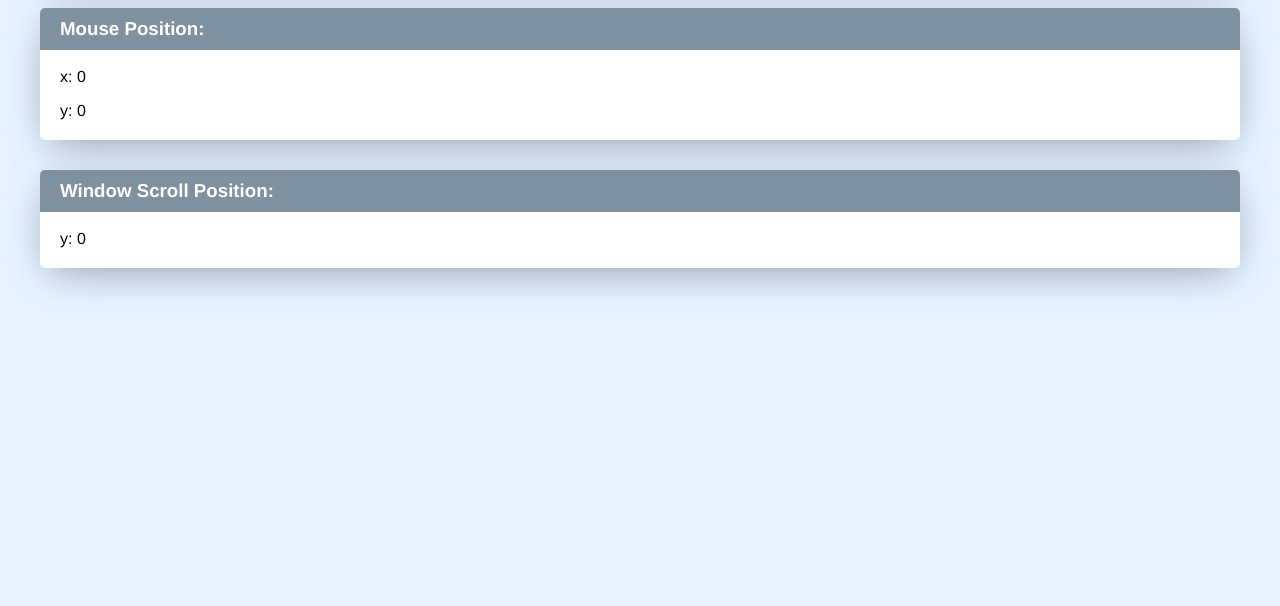
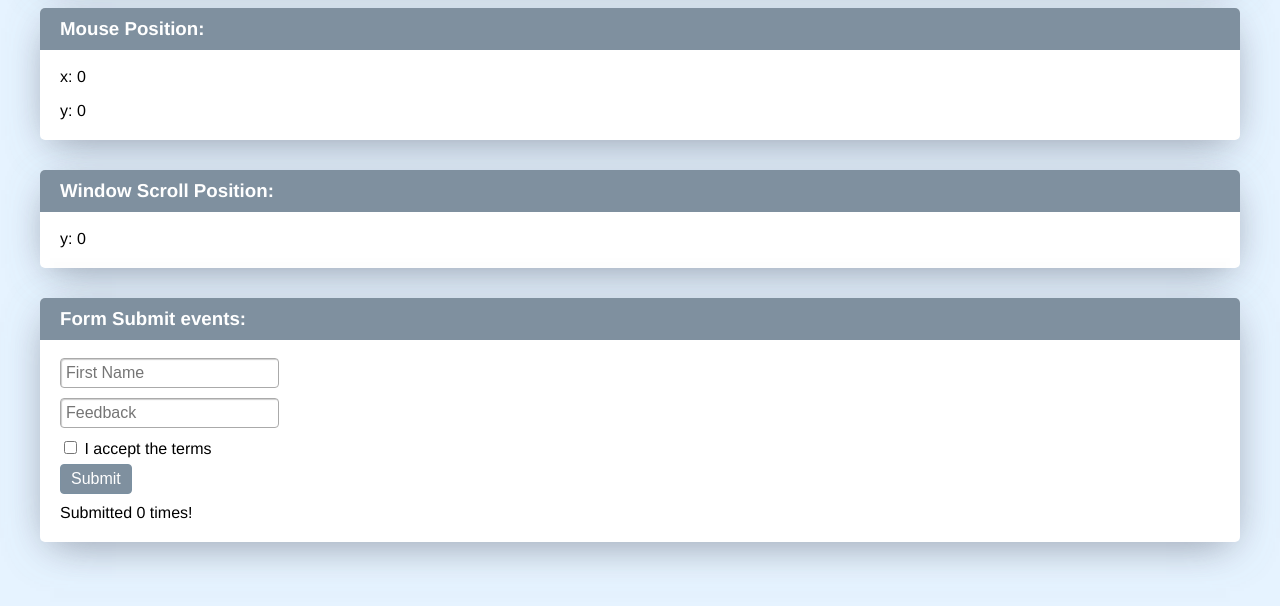
Before and after one commit to b-widg/learn-react, a React (Create React App) app: page / in a window 1280 px wide. Shown: the part 1061-1667 px from the top of the page. Built offline with nearby package versions, Linux system fonts and the light colour scheme.

Commit message:
finished form validation

```diff
--- a/src/App.js
+++ b/src/App.js
@@ -5,6 +5,7 @@ import './App.css';
 import './Card.css';
 import './events/Events.css';
 import MovementEvents from './events/MovementEvents.js';
+import FormValidation from './FormValidation.js';
 
 function App() {
   return (
@@ -12,6 +13,7 @@ function App() {
       <Card />
       <InputEvents />
       <MovementEvents />
+      <FormValidation />
     </div>
   );
 }
--- /dev/null
+++ b/src/FormValidation.js
@@ -0,0 +1,118 @@
+import React, { Component } from 'react';
+
+class FormValidation extends Component {
+  constructor(props) {
+    super(props);
+
+    this.state = {
+      firstName: '',
+      feedback: '',
+      acceptedTerms: false,
+      validationErrors: {},
+      submitted: 0
+    };
+
+    this.handleOnChange = this.handleOnChange.bind(this);
+    this.handleOnSubmit = this.handleOnSubmit.bind(this);
+    this.validateFields = this.validateFields.bind(this);
+  }
+
+  handleOnChange(e) {
+    const target = e.target;
+    const name = target.name;
+    const value = target.type === 'text' ? target.value : target.checked; // !this.state.acceptedTerms
+
+    this.setState({
+      [name]: value
+    });
+  }
+
+  handleOnSubmit(e) {
+    e.preventDefault();
+
+    const isFormValid = this.validateFields();
+
+    if (isFormValid) {
+      this.setState(state => {
+        return {
+          submitted: state.submitted + 1
+        };
+      });
+    }
+  }
+
+  validateFields() {
+    const { firstName, feedback, acceptedTerms } = this.state;
+    const errors = {};
+    if (!firstName) {
+      errors['firstName'] = 'First name cannot be empty.';
+    }
+    if (!feedback) {
+      errors['feedback'] = 'Feedback name cannot be empty.';
+    }
+    if (!acceptedTerms) {
+      errors['acceptedTerms'] = 'Please accept terms.';
+    }
+    this.setState({
+      validationErrors: errors
+    });
+    return Object.keys(errors).length === 0;
+  }
+
+  render() {
+    const {
+      firstName: firstNameError,
+      feedback: feedbackError,
+      acceptedTerms: acceptedTermsError
+    } = this.state.validationErrors;
+
+    return (
+      <React.Fragment>
+        <section>
+          <h3>Form Submit events:</h3>
+          <form onSubmit={this.handleOnSubmit}>
+            <label>
+              <span className='error'>{firstNameError}</span>
+              <input
+                type='text'
+                name='firstName'
+                placeholder='First Name'
+                value={this.state.firstName}
+                onChange={this.handleOnChange}
+              />
+            </label>
+
+            <label>
+              <span className='error'>{feedbackError}</span>
+              {console.log('feedbackError:', feedbackError)}
+              <input
+                type='text'
+                name='feedback'
+                placeholder='Feedback'
+                value={this.state.feedback}
+                onChange={this.handleOnChange}
+              />
+            </label>
+
+            <label>
+              <span className='error'>{acceptedTermsError}</span>
+              <input
+                type='checkbox'
+                name='acceptedTerms'
+                checked={this.state.acceptedTerms}
+                onChange={this.handleOnChange}
+              />{' '}
+              I accept the terms
+            </label>
+
+            <button type='submit'>Submit</button>
+
+            <p>Submitted {this.state.submitted} times!</p>
+          </form>
+        </section>
+      </React.Fragment>
+    );
+  }
+}
+
+export default FormValidation;
```
